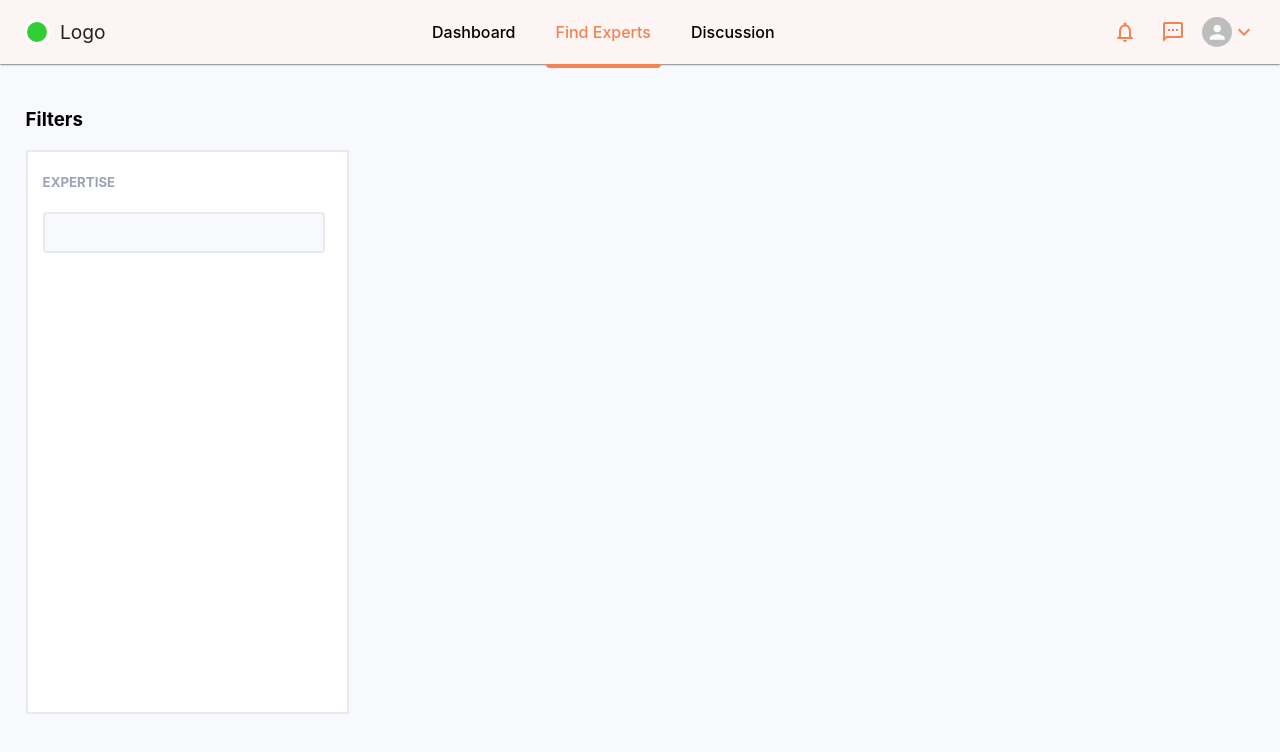
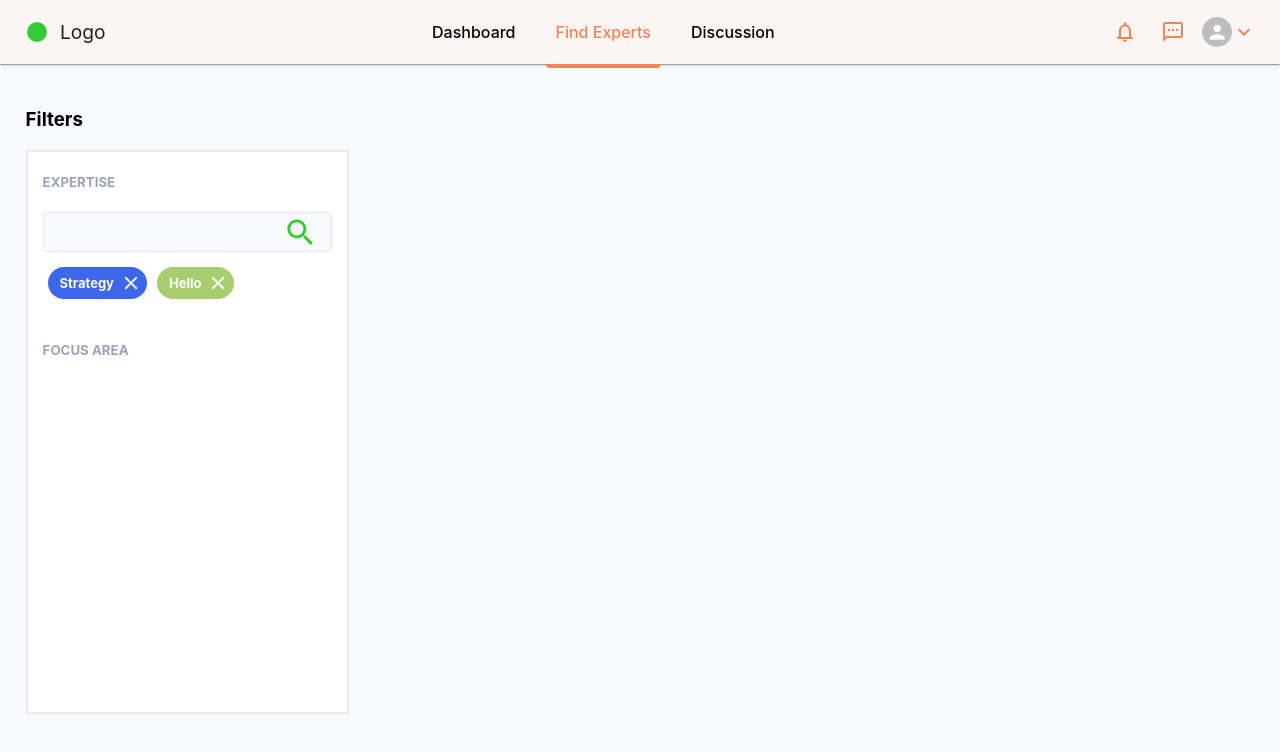
Before and after one commit to Sarthakbh321/NurtureLabs-Task, a React (Create React App) app: page / in a window 1280 px wide. Shown: the top 752 px of the page. Built offline with nearby package versions, Linux system fonts and the light colour scheme.

Commit message:
added filter input

```diff
--- a/src/App.css
+++ b/src/App.css
@@ -11,14 +11,14 @@
 }
 
 input[type=text] {
-	background-color: #f8f9fc;
-	width: 95% !important;
-	border: 2px solid #e7e9ef;
-	height: 35px;
-	border-radius: 4px;
+	height: 30px;
+	padding: 5px 10px;
 }
 
-input[type=text]:focus {
-	outline: none;
-	border: 2px solid limegreen;
+.MuiInputBase-root {
+	background-color: #f8f9fc !important;
 }
+
+.MuiOutlinedInput-notchedOutline {
+	border-color: #e7e9ef !important;
+}
--- a/src/components/FilterBar/FilterBar.css
+++ b/src/components/FilterBar/FilterBar.css
@@ -5,3 +5,11 @@
 	border: 2px solid #e7e9ef;
 	padding: 0 15px;
 }
+
+.inp-icon {
+	color: limegreen !important;
+}
+
+.m5-bottom {
+	margin-bottom: 15%;
+}
--- a/src/components/FilterBar/FilterBar.js
+++ b/src/components/FilterBar/FilterBar.js
@@ -1,16 +1,25 @@
-import { TextField } from "@material-ui/core";
-import { Search } from "@material-ui/icons";
-import React from "react";
+import React, { useState } from "react";
 import "./FilterBar.css";
+import FilterInput from "../FilterInput/FilterInput";
 
 function FilterBar() {
+	const [expertFilters, setExpertFilters] = useState(["Strategy", "Hello"]);
+
 	return (
 		<div className="filter-bar">
 			<h3>Filters</h3>
 			<div className="filter-div">
-				<h5 className="light-gray">EXPERTISE</h5>
-
-				<input type="text" className="input-field" />
+				<div className="m5-bottom">
+					<h5 className="light-gray">EXPERTISE</h5>
+					<FilterInput
+						data={expertFilters}
+						setData={setExpertFilters}
+					/>
+				</div>
+				<div className="m5-bottom">
+					<h5 className="light-gray">FOCUS AREA</h5>
+				</div>
+				{/* <input type="text" className="input-field" /> */}
 			</div>
 		</div>
 	);
--- /dev/null
+++ b/src/components/FilterInput/FilterInput.js
@@ -0,0 +1,41 @@
+import { Chip, TextField } from "@material-ui/core";
+import { Close, Search } from "@material-ui/icons";
+import React from "react";
+
+function FilterInput({ data, setData }) {
+	const onDelete = (index) => {
+		let newArray = [...data];
+		newArray.splice(index, 1);
+		setData(newArray);
+	};
+
+	return (
+		<div>
+			<TextField
+				variant="outlined"
+				fullWidth
+				InputProps={{
+					endAdornment: (
+						<Search className="inp-icon" fontSize="large" />
+					),
+				}}
+				style={{ marginBottom: "5%" }}
+			/>
+			{data.map((filter, i) => (
+				<Chip
+					label={filter}
+					deleteIcon={<Close style={{ color: "white" }} />}
+					onDelete={() => onDelete(i)}
+					style={{
+						backgroundColor: i % 2 === 0 ? "#3c67e8" : "#a7cd6e",
+						color: "white",
+						fontWeight: 700,
+						margin: "0 5px",
+					}}
+				/>
+			))}
+		</div>
+	);
+}
+
+export default FilterInput;
--- a/src/components/Navbar/Navbar.js
+++ b/src/components/Navbar/Navbar.js
@@ -13,13 +13,13 @@ function Navbar() {
 						<p className="nav-brand">Logo</p>
 					</div>
 					<div className="nav-link-div">
-						<a href="/dashboard" className="nav-link">
+						<a href="/" className="nav-link">
 							Dashboard
 						</a>
 						<a href="/" className="nav-link nav-active">
 							Find Experts
 						</a>
-						<a href="/discussion" className="nav-link">
+						<a href="/" className="nav-link">
 							Discussion
 						</a>
 					</div>
--- a/src/index.js
+++ b/src/index.js
@@ -13,6 +13,10 @@ const theme = createMuiTheme({
 			main: "#f18354",
 		},
 	},
+	typography: {
+		fontFamily:
+			"-apple-system, BlinkMacSystemFont, 'Segoe UI', 'Roboto', 'Oxygen', 'Ubuntu', 'Cantarell', 'Fira Sans', 'Droid Sans', 'Helvetica Neue', sans-serif",
+	},
 });
 
 ReactDOM.render(
```
